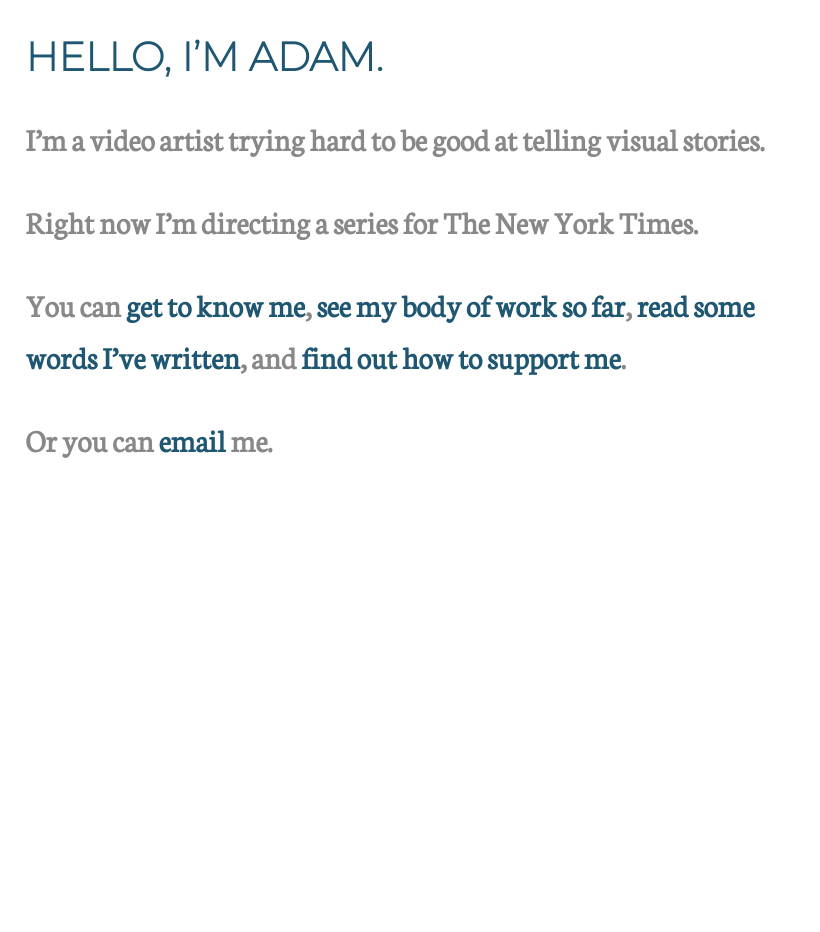
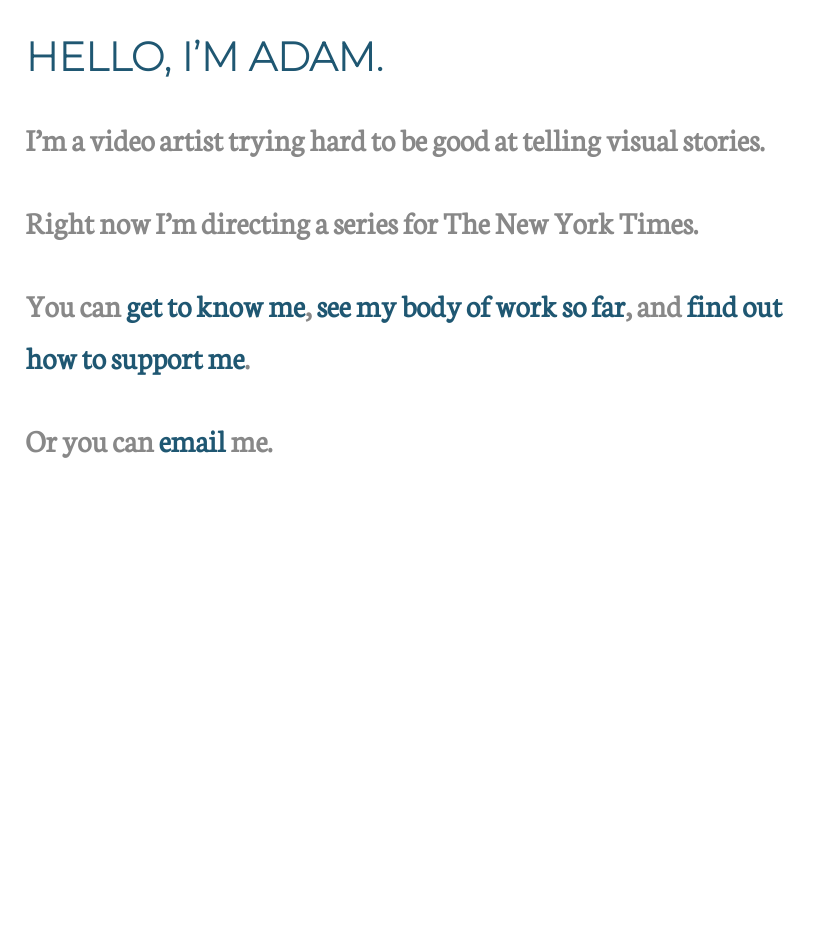
Before and after one commit to AdamWestbrook/adamwestbrook.github.io, a Jekyll site: the page built from index.md, in a window 1280 px wide. Shown: the whole page, without its empty margins (0-820 px from the left). Built offline with Jekyll 4.4.1, drawn with Linux system fonts in a browser that asks for light colours.

Commit message:
Update index.md

```diff
--- a/index.md
+++ b/index.md
@@ -9,6 +9,6 @@ title: Adam Westbrook - video artist
 
 ###### Right now I'm directing a series for The New York Times.
 
-###### You can [get to know me](/biography), [see my body of work so far](/portfolio), [read some words I've written](/words), and [find out how to support me](/support).
+###### You can [get to know me](/biography), [see my body of work so far](/portfolio), and [find out how to support me](/support).
 
 ###### Or you can [email](mailto:adam@adamwestbrook.co.uk) me.
```
